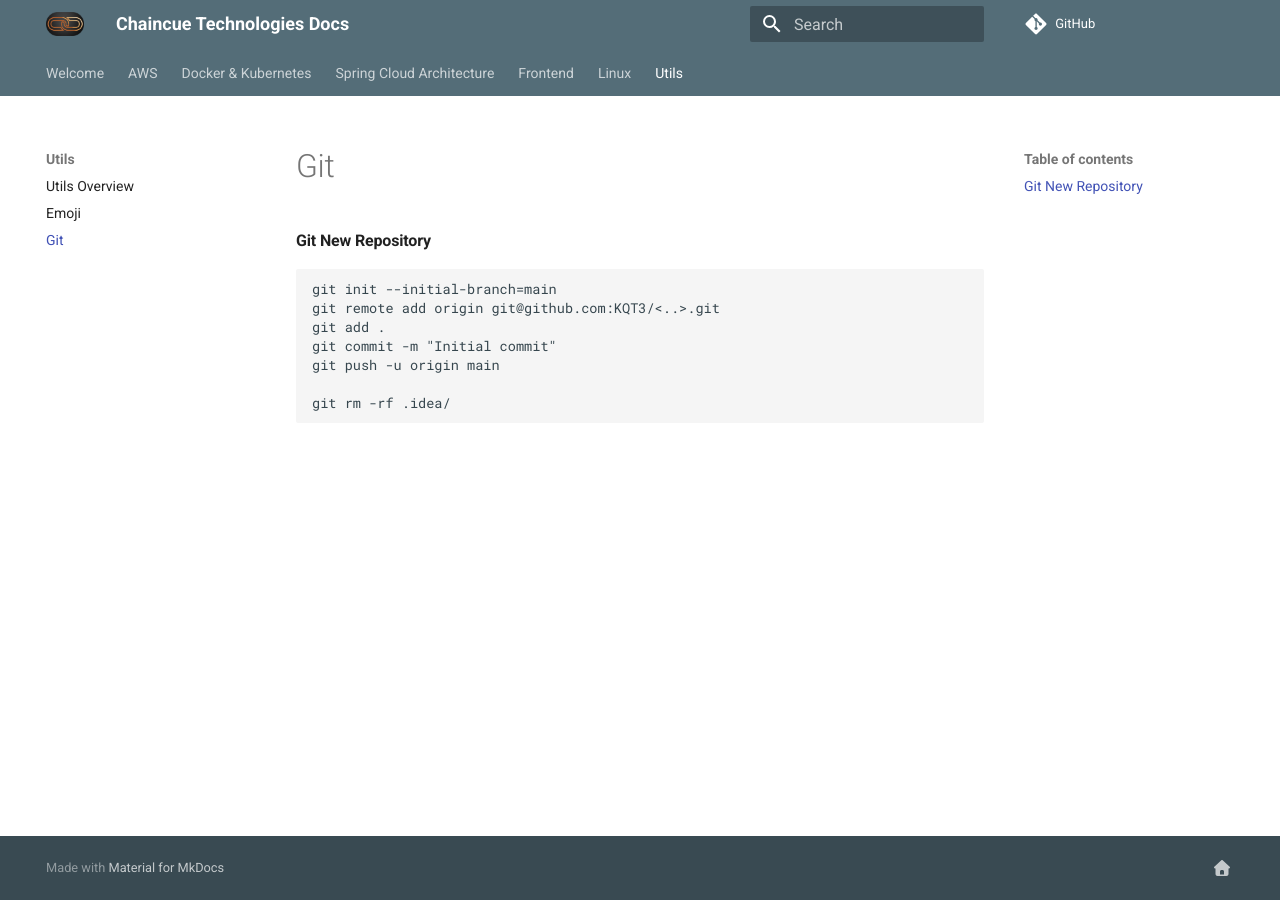
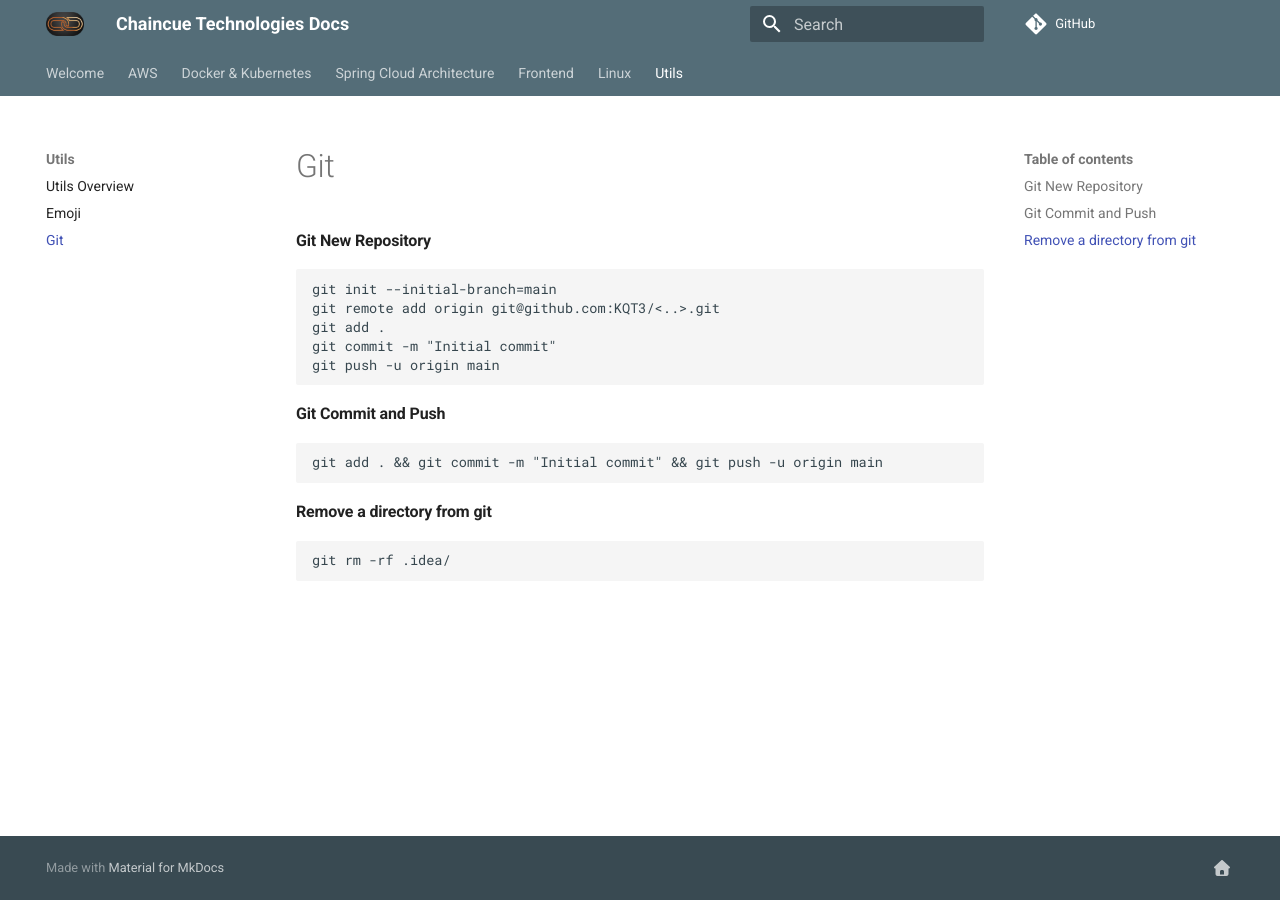
Before and after one commit to KrisPett/chaincuet-wiki, an MkDocs documentation site: the page built from docs/utils/git.md, in a window 1280 px wide. Built offline with MkDocs 1.6.1 and Material for MkDocs 9.7.7, drawn with Linux system fonts in a browser that asks for light colours; comment, search, counter and statistics services are not loaded.

Commit message:
Initial commit

````diff
--- a/docs/utils/git.md
+++ b/docs/utils/git.md
@@ -6,6 +6,14 @@ git remote add origin git@github.com:KQT3/<..>.git
 git add .
 git commit -m "Initial commit"
 git push -u origin main
+```
 
+#### Git Commit and Push
+```
+git add . && git commit -m "Initial commit" && git push -u origin main
+```
+
+#### Remove a directory from git
+```
 git rm -rf .idea/
 ```
````
